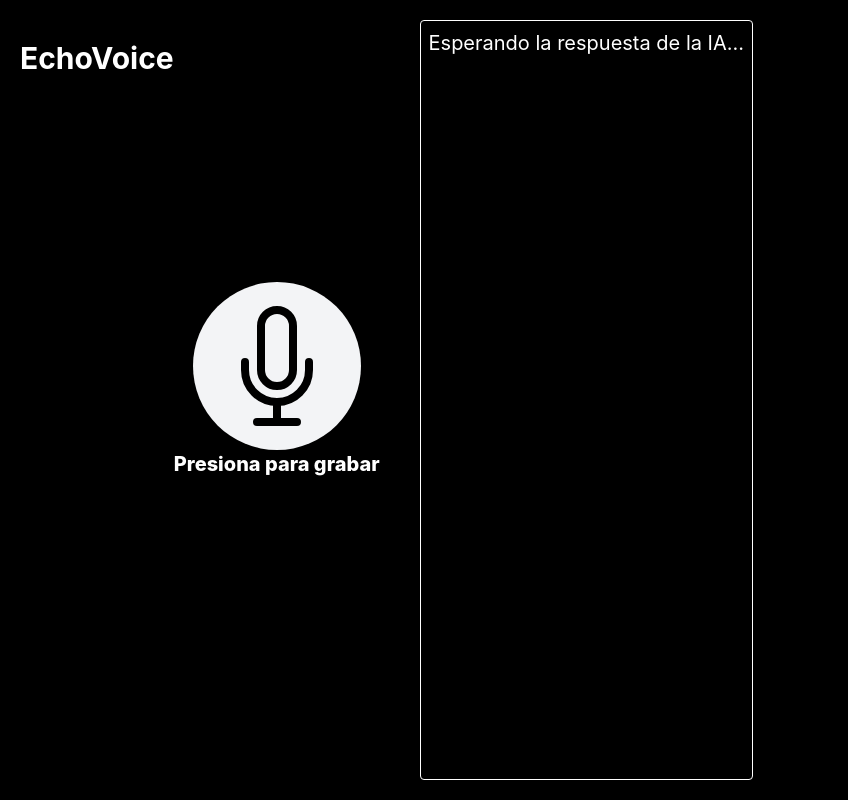
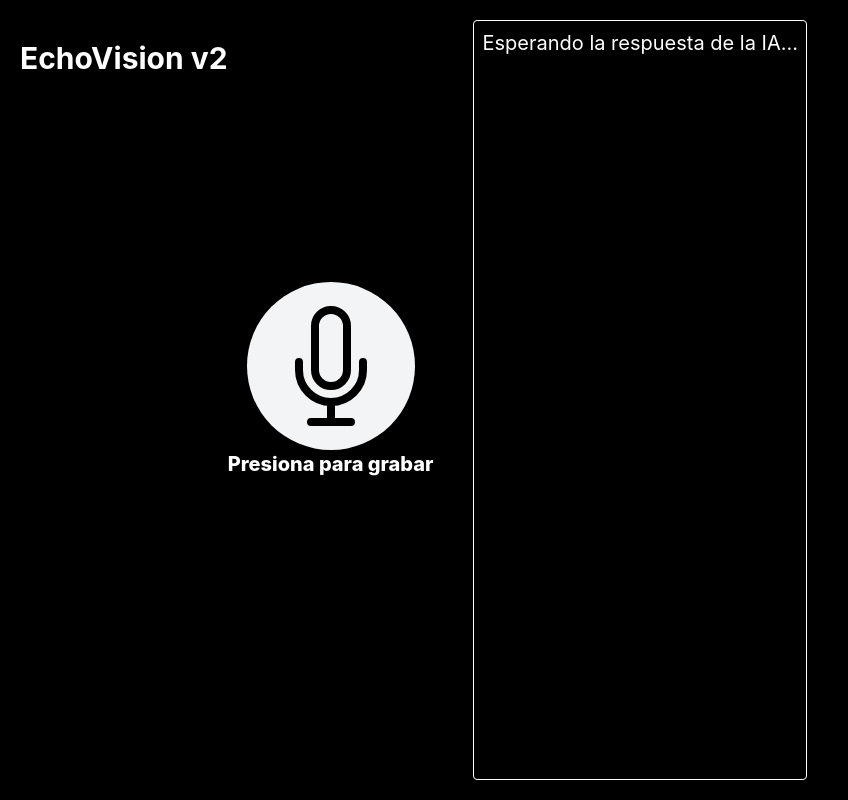
Before and after one commit to TechAtlasDev/echovoice, a React (Vite) app: page /demo in a window 1280 px wide. Shown: the whole page, without its empty margins (0-848 px from the left). Built offline with nearby package versions, Linux system fonts and the light colour scheme.

Commit message:
Añadiendo una actualziacion menor

```diff
--- a/src/pages/Chat.jsx
+++ b/src/pages/Chat.jsx
@@ -129,7 +129,7 @@ function Chat() {
   return (
     <section className='flex lg:flex-row flex-col max-w-screen min-h-screen p-5 bg-black'>
       <div className='my-5 text-center'>
-        <h1 className='font-bold text-3xl'>EchoVoice</h1>
+        <h1 className='font-bold text-3xl'>EchoVision v2</h1>
       </div>
       <section className='flex flex-col justify-center items-center mb-10'>
         <button
```
